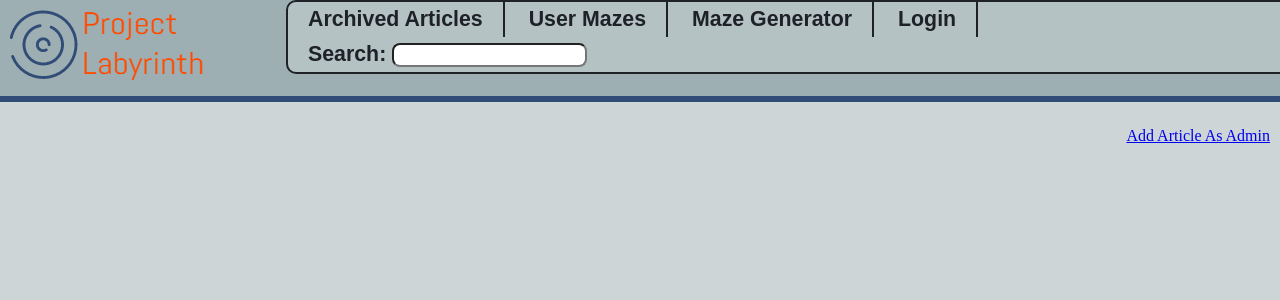
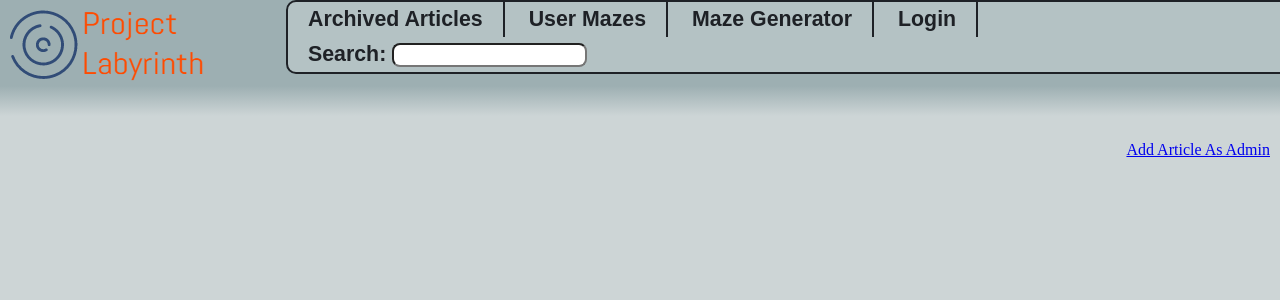
Before and after one commit to knispeja/ProjectLabyrinth, a web app: file public/homePage.html in a window 1280 px wide. Shown: the top 300 px of the page. Run offline with its HTML, style and script files only (its server is not run), Linux system fonts and the light colour scheme.

Commit message:
yay gradient stripe

```diff
--- a/public/css/template.css
+++ b/public/css/template.css
@@ -50,7 +50,8 @@ body {
 }
 
 .coloredStripe {
-    margin-top: 15px;
-    border-top: 6px solid #314c77;
+    margin-top: 5px;
     margin-bottom: 15px;
+    height: 30px;
+    background: linear-gradient(#9dafb2, #cdd5d6);
 }
```
